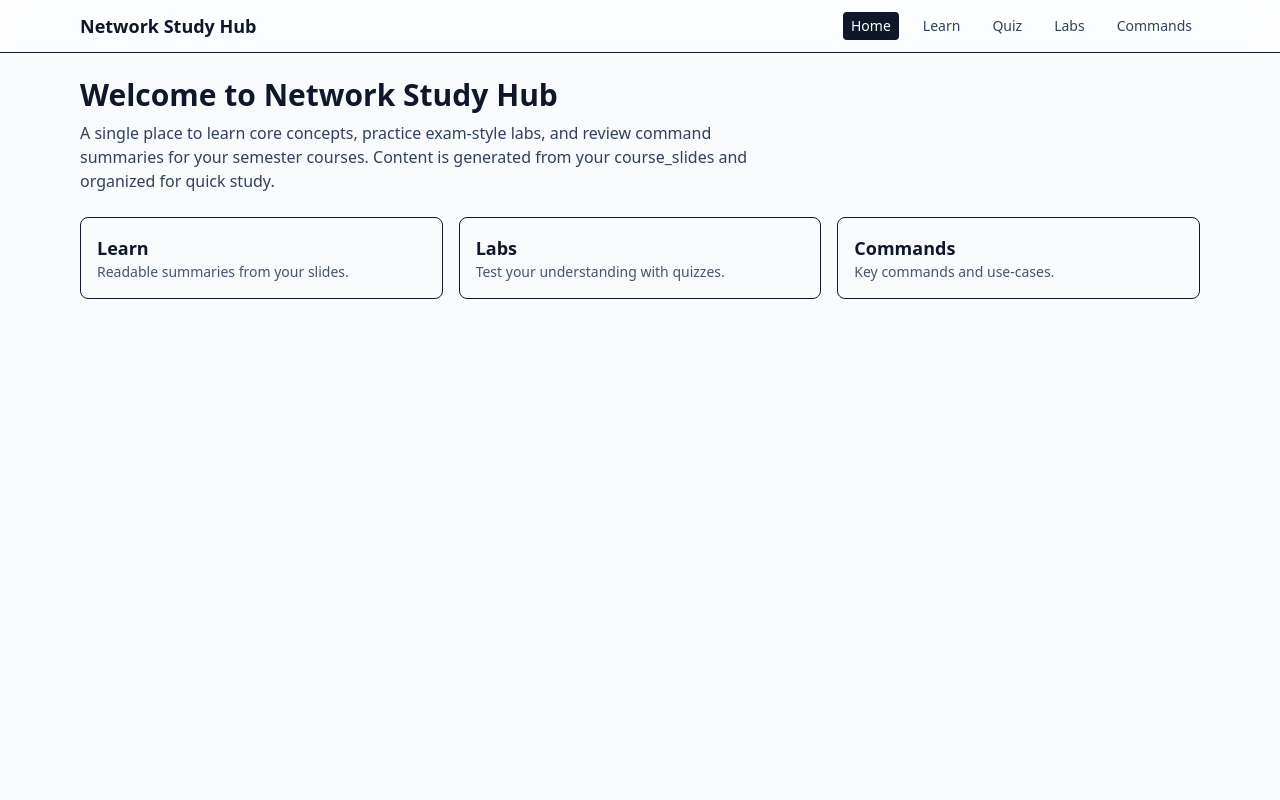
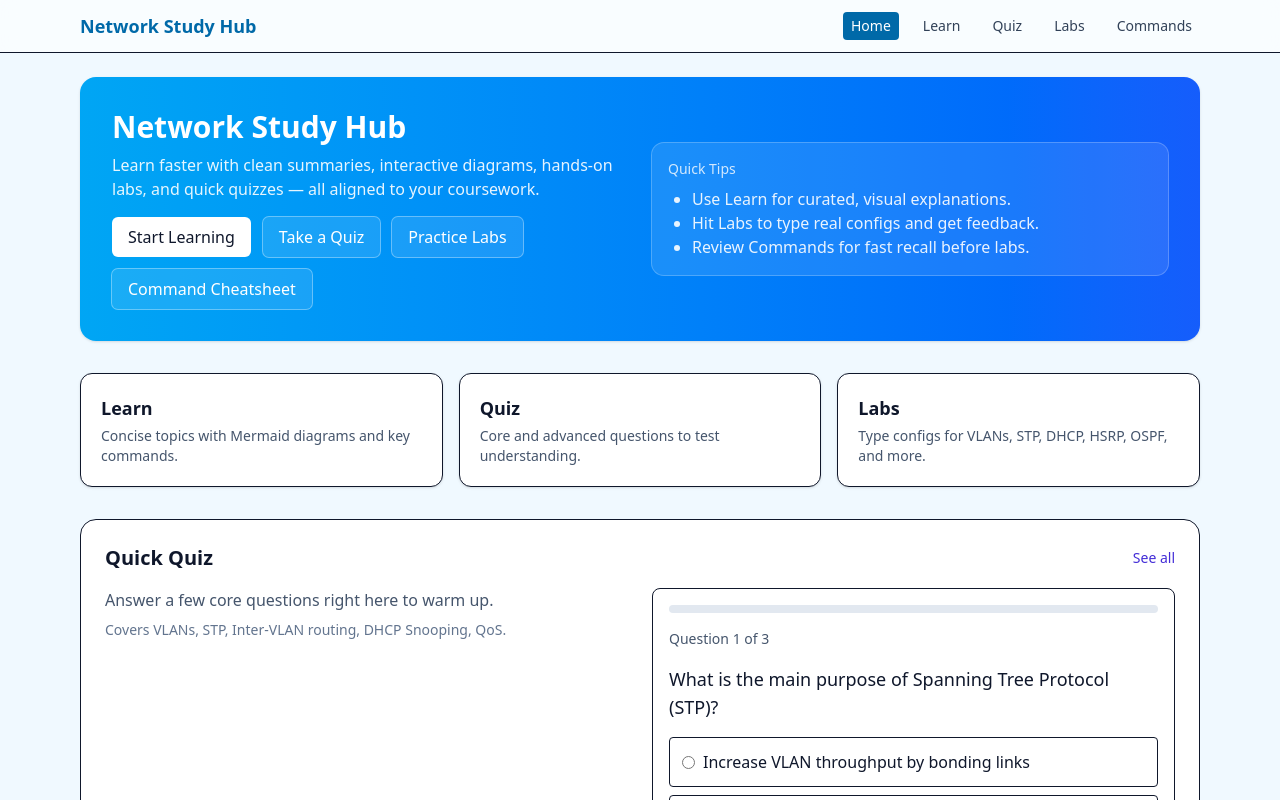
Before and after one commit to ISNE11/interactive-Network-Summarized, a React (Vite) app: page / in a window 1280 px wide. Shown: the top 800 px of the page. Built offline with nearby package versions, Linux system fonts and the light colour scheme.

Commit message:
feat: Enhance UI and functionality across components with improved themes and quiz integration

```diff
--- a/src/App.tsx
+++ b/src/App.tsx
@@ -8,16 +8,16 @@ import Commands from './pages/Commands'
 export default function App() {
   return (
     <BrowserRouter>
-      <div className="min-h-screen bg-slate-50 text-slate-900">
+      <div className="min-h-screen bg-sky-50 text-slate-900">
         <header className="sticky top-0 z-10 border-b bg-white/80 backdrop-blur supports-[backdrop-filter]:bg-white/60">
           <div className="mx-auto flex max-w-6xl items-center justify-between px-4 py-3">
-            <div className="text-lg font-semibold">Network Study Hub</div>
+            <div className="text-lg font-semibold text-sky-700">Network Study Hub</div>
             <nav className="flex gap-4 text-sm">
-              <NavLink to="/" end className={({isActive})=>`px-2 py-1 rounded ${isActive? 'bg-slate-900 text-white':'text-slate-700 hover:bg-slate-100'}`}>Home</NavLink>
-              <NavLink to="/learn" className={({isActive})=>`px-2 py-1 rounded ${isActive? 'bg-slate-900 text-white':'text-slate-700 hover:bg-slate-100'}`}>Learn</NavLink>
-              <NavLink to="/quiz" className={({isActive})=>`px-2 py-1 rounded ${isActive? 'bg-slate-900 text-white':'text-slate-700 hover:bg-slate-100'}`}>Quiz</NavLink>
-              <NavLink to="/labs" className={({isActive})=>`px-2 py-1 rounded ${isActive? 'bg-slate-900 text-white':'text-slate-700 hover:bg-slate-100'}`}>Labs</NavLink>
-              <NavLink to="/commands" className={({isActive})=>`px-2 py-1 rounded ${isActive? 'bg-slate-900 text-white':'text-slate-700 hover:bg-slate-100'}`}>Commands</NavLink>
+              <NavLink to="/" end className={({isActive})=>`px-2 py-1 rounded ${isActive? 'bg-sky-700 text-white':'text-slate-700 hover:bg-sky-100'}`}>Home</NavLink>
+              <NavLink to="/learn" className={({isActive})=>`px-2 py-1 rounded ${isActive? 'bg-sky-700 text-white':'text-slate-700 hover:bg-sky-100'}`}>Learn</NavLink>
+              <NavLink to="/quiz" className={({isActive})=>`px-2 py-1 rounded ${isActive? 'bg-sky-700 text-white':'text-slate-700 hover:bg-sky-100'}`}>Quiz</NavLink>
+              <NavLink to="/labs" className={({isActive})=>`px-2 py-1 rounded ${isActive? 'bg-sky-700 text-white':'text-slate-700 hover:bg-sky-100'}`}>Labs</NavLink>
+              <NavLink to="/commands" className={({isActive})=>`px-2 py-1 rounded ${isActive? 'bg-sky-700 text-white':'text-slate-700 hover:bg-sky-100'}`}>Commands</NavLink>
             </nav>
           </div>
         </header>
--- a/src/components/Mermaid.tsx
+++ b/src/components/Mermaid.tsx
@@ -1,7 +1,29 @@
 import { useEffect, useId, useRef, useState } from 'react'
 import mermaid from 'mermaid'
 
-mermaid.initialize({ startOnLoad: false, theme: 'neutral' })
+// Light blue theme for better readability
+mermaid.initialize({
+  startOnLoad: false,
+  theme: 'base',
+  themeVariables: {
+    fontFamily: 'ui-sans-serif, system-ui, sans-serif',
+    background: '#F0F9FF', /* sky-50 */
+    primaryColor: '#E0F2FE', /* sky-100 */
+    primaryBorderColor: '#0284C7', /* sky-600 */
+    primaryTextColor: '#0F172A', /* slate-900 */
+    secondaryColor: '#DBEAFE', /* indigo-100 */
+    secondaryBorderColor: '#2563EB', /* indigo-600 */
+    tertiaryColor: '#F1F5F9', /* slate-100 */
+    lineColor: '#0284C7',
+    textColor: '#0F172A',
+    actorLineColor: '#0284C7',
+    actorTextColor: '#0F172A',
+    noteBkgColor: '#EFF6FF',
+    noteTextColor: '#0F172A',
+    signalColor: '#0369A1',
+    signalTextColor: '#0F172A',
+  },
+})
 
 export default function Mermaid({ chart }: { chart: string }) {
   const id = useId().replace(/:/g, '')
@@ -27,5 +49,9 @@ export default function Mermaid({ chart }: { chart: string }) {
   if (error) {
     return <pre className="rounded border bg-rose-50 p-3 text-rose-700">Mermaid error: {error}</pre>
   }
-  return <div ref={containerRef} className="overflow-auto" />
+  return (
+    <div className="rounded-lg border bg-sky-50 p-3">
+      <div ref={containerRef} className="overflow-auto" />
+    </div>
+  )
 }
--- a/src/index.css
+++ b/src/index.css
@@ -1,10 +1,19 @@
 @import "tailwindcss";
 @plugin "@tailwindcss/typography";
 
-/* App theme tweaks */
+/* App theme: light blue */
 @theme {
-  --color-brand: #4f46e5; /* indigo-600 */
+  --color-brand: #0ea5e9; /* sky-500 */
+  --color-brand-600: #0284c7; /* sky-600 */
+  --color-brand-700: #0369a1; /* sky-700 */
 }
 
-/* Utility: gradient header background helper */
-.bg-brand-gradient { @apply bg-gradient-to-r from-indigo-600 to-violet-600; }
+/* Utilities */
+.bg-brand-gradient { @apply bg-gradient-to-r from-sky-500 to-blue-600; }
+.btn-primary { @apply rounded-md bg-sky-600 px-4 py-2 font-medium text-white hover:bg-sky-700; }
+.card { @apply rounded-xl border bg-white p-5 shadow-sm; }
+
+/* Mermaid tweaks */
+.mermaid svg { width: 100%; height: auto; }
+.mermaid .edgeLabel { fill: #0f172a; }
+.mermaid .label { color: #0f172a; }
--- a/src/pages/Home.tsx
+++ b/src/pages/Home.tsx
@@ -1,27 +1,68 @@
+import Quiz from '../components/Quiz'
+import { quizBasics } from '../data/quizzes'
+
 export default function Home() {
   return (
-    <div className="space-y-6">
-      <section>
-        <h1 className="text-3xl font-bold">Welcome to Network Study Hub</h1>
-        <p className="mt-2 text-slate-700 max-w-2xl">
-          A single place to learn core concepts, practice exam-style labs, and review
-          command summaries for your semester courses. Content is generated from your
-          course_slides and organized for quick study.
-        </p>
+    <div className="space-y-8">
+      {/* Hero */}
+      <section className="overflow-hidden rounded-2xl bg-brand-gradient p-8 text-white shadow">
+        <div className="flex flex-col gap-6 lg:flex-row lg:items-center">
+          <div className="flex-1">
+            <h1 className="text-3xl font-bold">Network Study Hub</h1>
+            <p className="mt-2 max-w-2xl text-white/90">
+              Learn faster with clean summaries, interactive diagrams, hands-on labs, and quick quizzes — all aligned to your coursework.
+            </p>
+            <div className="mt-4 flex flex-wrap gap-3">
+              <a href="/learn" className="rounded-md bg-white px-4 py-2 font-medium text-slate-900 hover:bg-white/90">Start Learning</a>
+              <a href="/quiz" className="rounded-md bg-white/10 px-4 py-2 font-medium text-white ring-1 ring-white/40 hover:bg-white/15">Take a Quiz</a>
+              <a href="/labs" className="rounded-md bg-white/10 px-4 py-2 font-medium text-white ring-1 ring-white/40 hover:bg-white/15">Practice Labs</a>
+              <a href="/commands" className="rounded-md bg-white/10 px-4 py-2 font-medium text-white ring-1 ring-white/40 hover:bg-white/15">Command Cheatsheet</a>
+            </div>
+          </div>
+          <div className="flex-1">
+            <div className="rounded-xl bg-white/10 p-4 ring-1 ring-white/30">
+              <div className="text-sm text-white/80">Quick Tips</div>
+              <ul className="mt-2 list-disc pl-6 text-white/90">
+                <li>Use Learn for curated, visual explanations.</li>
+                <li>Hit Labs to type real configs and get feedback.</li>
+                <li>Review Commands for fast recall before labs.</li>
+              </ul>
+            </div>
+          </div>
+        </div>
       </section>
+
+      {/* Sections */}
       <section className="grid gap-4 sm:grid-cols-3">
-        <a href="/learn" className="rounded-lg border p-4 hover:shadow">
+        <a href="/learn" className="rounded-xl border bg-white p-5 shadow-sm hover:shadow">
           <div className="text-lg font-semibold">Learn</div>
-          <p className="text-sm text-slate-600">Readable summaries from your slides.</p>
+          <p className="mt-1 text-sm text-slate-600">Concise topics with Mermaid diagrams and key commands.</p>
         </a>
-        <a href="/labs" className="rounded-lg border p-4 hover:shadow">
+        <a href="/quiz" className="rounded-xl border bg-white p-5 shadow-sm hover:shadow">
+          <div className="text-lg font-semibold">Quiz</div>
+          <p className="mt-1 text-sm text-slate-600">Core and advanced questions to test understanding.</p>
+        </a>
+        <a href="/labs" className="rounded-xl border bg-white p-5 shadow-sm hover:shadow">
           <div className="text-lg font-semibold">Labs</div>
-          <p className="text-sm text-slate-600">Test your understanding with quizzes.</p>
+          <p className="mt-1 text-sm text-slate-600">Type configs for VLANs, STP, DHCP, HSRP, OSPF, and more.</p>
         </a>
-        <a href="/commands" className="rounded-lg border p-4 hover:shadow">
-          <div className="text-lg font-semibold">Commands</div>
-          <p className="text-sm text-slate-600">Key commands and use-cases.</p>
-        </a>
+      </section>
+
+      {/* Inline quiz teaser */}
+      <section className="rounded-2xl border bg-white p-6">
+        <div className="mb-4 flex items-center justify-between">
+          <h2 className="text-xl font-semibold">Quick Quiz</h2>
+          <a href="/quiz" className="text-sm font-medium text-indigo-700 hover:underline">See all</a>
+        </div>
+        <div className="grid gap-6 lg:grid-cols-2">
+          <div>
+            <p className="text-slate-600">Answer a few core questions right here to warm up.</p>
+            <p className="mt-2 text-sm text-slate-500">Covers VLANs, STP, Inter-VLAN routing, DHCP Snooping, QoS.</p>
+          </div>
+          <div className="rounded-lg border p-4">
+            <Quiz questions={quizBasics.slice(0, 3)} />
+          </div>
+        </div>
       </section>
     </div>
   )
```
Also changed, not shown: src/pages/Labs.tsx (+46 -12 lines).
